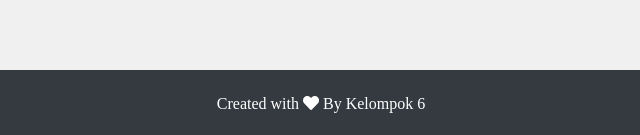
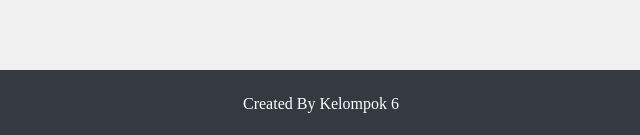
Before and after one commit to zahranabptrr/testing_deploy, a plain HTML site: page index.html in a window 1280 px wide. Shown: the part 1298-1433 px from the top of the page, 319-959 px from the left. Drawn offline with Linux system fonts and the light colour scheme.

Commit message:
Update index.html

```diff
--- a/index.html
+++ b/index.html
@@ -87,7 +87,7 @@
         </main>
 
     <footer class="main-footer">
-        Created with <i class="fas fa-heart"></i> By Kelompok 6
+        Created By Kelompok 6
     </footer>
 
     <div class="chatbot-icon" onclick="openChatbot()">
```
